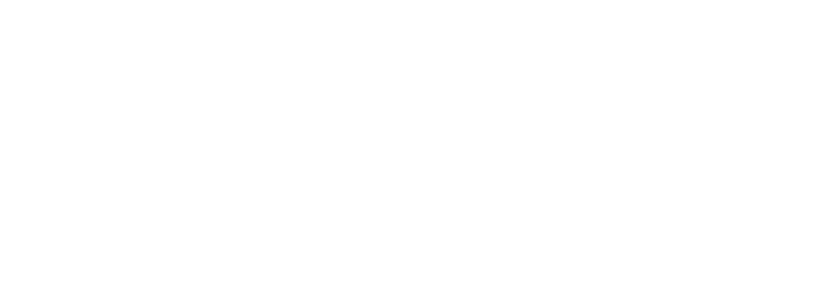
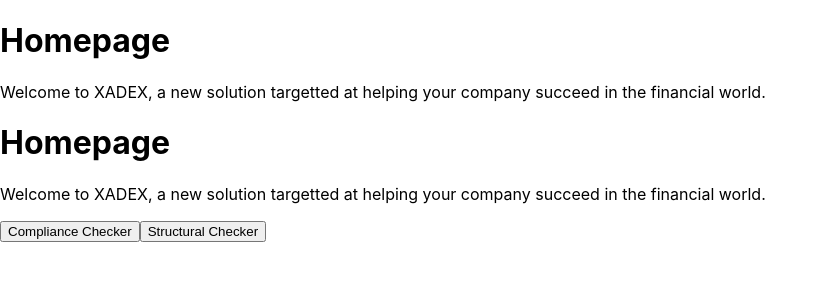
Before and after one commit to peek00/ellipsisTechHack2022, a React (Create React App) app in the folder projectcompliance/: page / in a window 1280 px wide. Before the commit this address had no page. Shown: the top 300 px of the page, without its empty margins (0-828 px from the left). Built offline with nearby package versions, Linux system fonts and the light colour scheme.

Commit message:
Added Navbar, homepage

```diff
--- a/projectcompliance/src/App.js
+++ b/projectcompliance/src/App.js
@@ -7,12 +7,14 @@
 import StructuralInput from './page/StructuralInput';
 import ComplianceInput from './component/complianceInput';
 import ComplianceResult from './page/ComplianceResult';
+import Home from './page/Home';
 
 
 function App() {
   return (
     <Router>
       <Routes>
+        <Route path="/" element={Home()} />
         <Route path="/structuralinput" element={StructuralInput()}/>
         <Route path="/structuralresult" element={ <StructuralResult props/>}/>
         <Route path='/complianceinput' element={ComplianceInput()}/>
--- /dev/null
+++ b/projectcompliance/src/component/homeButtons.jsx
@@ -0,0 +1,28 @@
+import {useNavigate} from "react-router-dom";
+
+function HomeButtons() {
+    const navigate = useNavigate();
+
+    const linkToComplianceChecker = () => {
+        navigate('/complianceinput');
+    };
+
+    const linkToStructuralChecker = () => {
+        navigate('/structuralinput');
+    };
+
+
+    return(
+
+        <div>
+            <h1>Homepage</h1>
+            <p>Welcome to XADEX, a new solution targetted at helping your company succeed in the financial world.</p>
+            <button onClick={linkToComplianceChecker}>Compliance Checker</button>
+            <button onClick={linkToStructuralChecker}>Structural Checker</button>
+
+        </div>
+
+    )
+};
+
+export default HomeButtons;
--- /dev/null
+++ b/projectcompliance/src/component/navBar.jsx
@@ -0,0 +1,29 @@
+import {useNavigate} from "react-router-dom";
+
+
+function NavBar() {
+    const navigate = useNavigate();
+
+    const linkToHome = () => {
+        navigate('/');
+    };
+
+    const linkToComplianceChecker = () => {
+        navigate('/complianceinput');
+    };
+
+    const linkToStructuralChecker = () => {
+        navigate('/structuralinput');
+    };
+
+
+    return (
+        <div>
+            <button onClick={linkToHome}>Home</button>
+            <button onClick={linkToComplianceChecker}>Compliance Checker</button>
+            <button onClick={linkToStructuralChecker}>Structural Checker</button>
+        </div>
+    )
+};
+
+export default NavBar;
--- a/projectcompliance/src/component/reactFlow.jsx
+++ b/projectcompliance/src/component/reactFlow.jsx
@@ -68,7 +68,7 @@
         onEdgesChange={onEdgesChange}
         onConnect={onConnect}
         defaultEdgeOptions={defaultEdgeOptions}
-        style={{ width: "100%", height: "90vh" }}
+        style={{ width: "100%", height: "80vh" }}
         fitView
         nodeTypes={nodeTypes}
       />
--- a/projectcompliance/src/page/ComplianceInput.js
+++ b/projectcompliance/src/page/ComplianceInput.js
@@ -1,10 +1,12 @@
 import React from 'react';
 
 import ComplianceInput from '../component/complianceInput';
+import NavBar from '../component/navBar';
 
 function ComplianceInput() {
   return (
       <div className="App">
+        <NavBar/>
         <ComplianceInput/>
       </div>
   );
--- a/projectcompliance/src/page/ComplianceResult.js
+++ b/projectcompliance/src/page/ComplianceResult.js
@@ -1,5 +1,6 @@
 import React from "react";
 import {  useLocation } from "react-router-dom";
+import NavBar from '../component/navBar';
 
 
 
@@ -11,6 +12,7 @@
 
     return (
         <div>
+            <NavBar/>
             <h1>Compliance Result Page</h1>
             <h2>{name}</h2>
         </div>
--- /dev/null
+++ b/projectcompliance/src/page/Home.js
@@ -0,0 +1,19 @@
+import {useNavigate} from "react-router-dom";
+import HomeButtons from "../component/homeButtons";
+
+function Home() {
+
+
+
+    return(
+
+        <div>
+            <h1>Homepage</h1>
+            <p>Welcome to XADEX, a new solution targetted at helping your company succeed in the financial world.</p>
+            <HomeButtons/>
+        </div>
+
+    )
+};
+
+export default Home;
--- a/projectcompliance/src/page/StructuralInput.js
+++ b/projectcompliance/src/page/StructuralInput.js
@@ -1,9 +1,11 @@
 import React from 'react';
 import Flow from '../component/reactFlow';
-
+import NavBar from '../component/navBar';
 function StructuralInput() {
   return (
       <div className="App">
+        <h1>WTF</h1>
+        <NavBar/>
         <Flow/>
       </div>
   );
--- a/projectcompliance/src/page/StructuralResult.js
+++ b/projectcompliance/src/page/StructuralResult.js
@@ -2,8 +2,7 @@
 import { useNavigate, useParams, useLocation } from "react-router-dom";
 
 import FlowDisplay from '../component/reactFlowDisplayOnly';
-import nodes from "../data/nodes";
-
+import NavBar from '../component/navBar';
 
 function StructuralResult() {
     const location = useLocation();
@@ -12,6 +11,7 @@
 
     return (
         <div>
+            <NavBar/>
             <h1>Result Page</h1>
             <h1></h1>
             <h2> Recommendations & Review</h2>
```
Also changed, not shown: projectcompliance/src/component/reactFlowDisplayOnly.jsx (+1 -6 lines).
